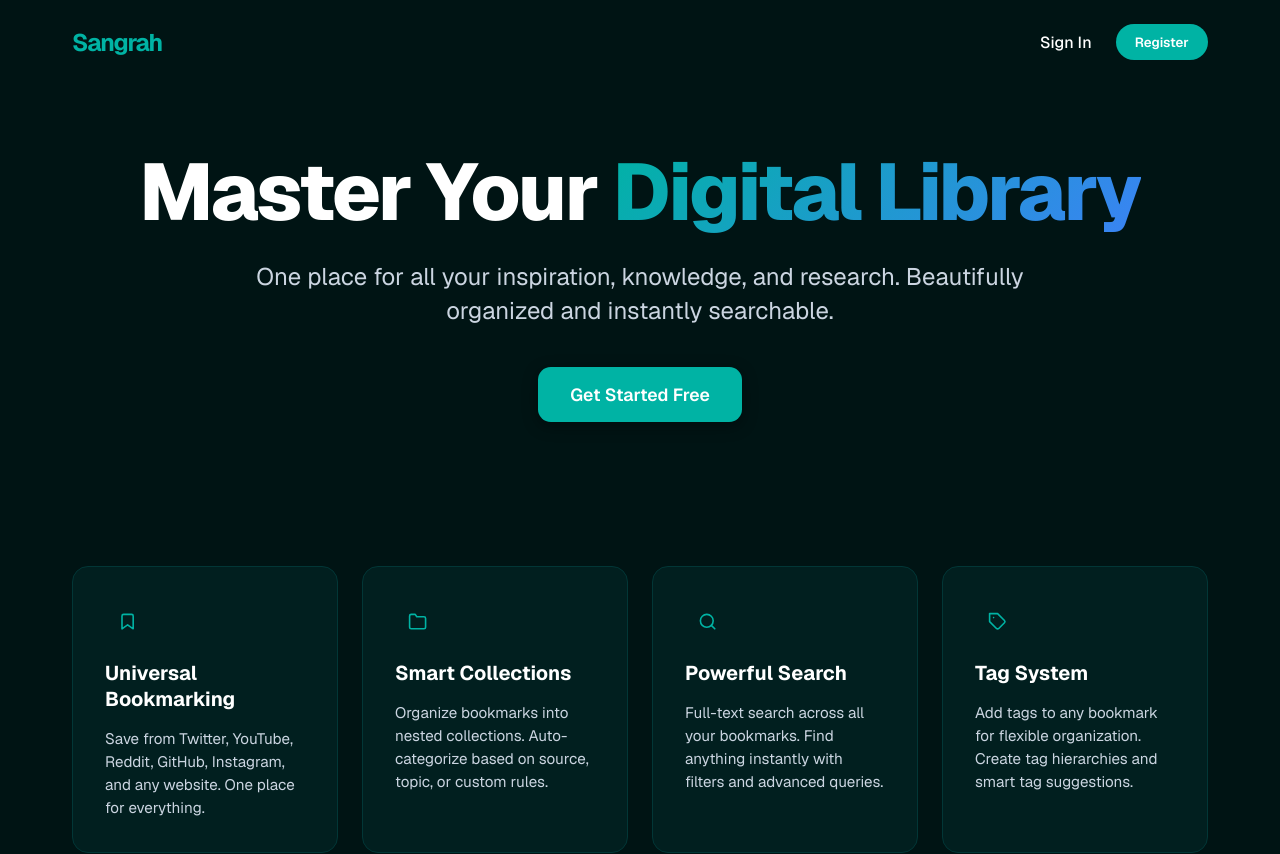
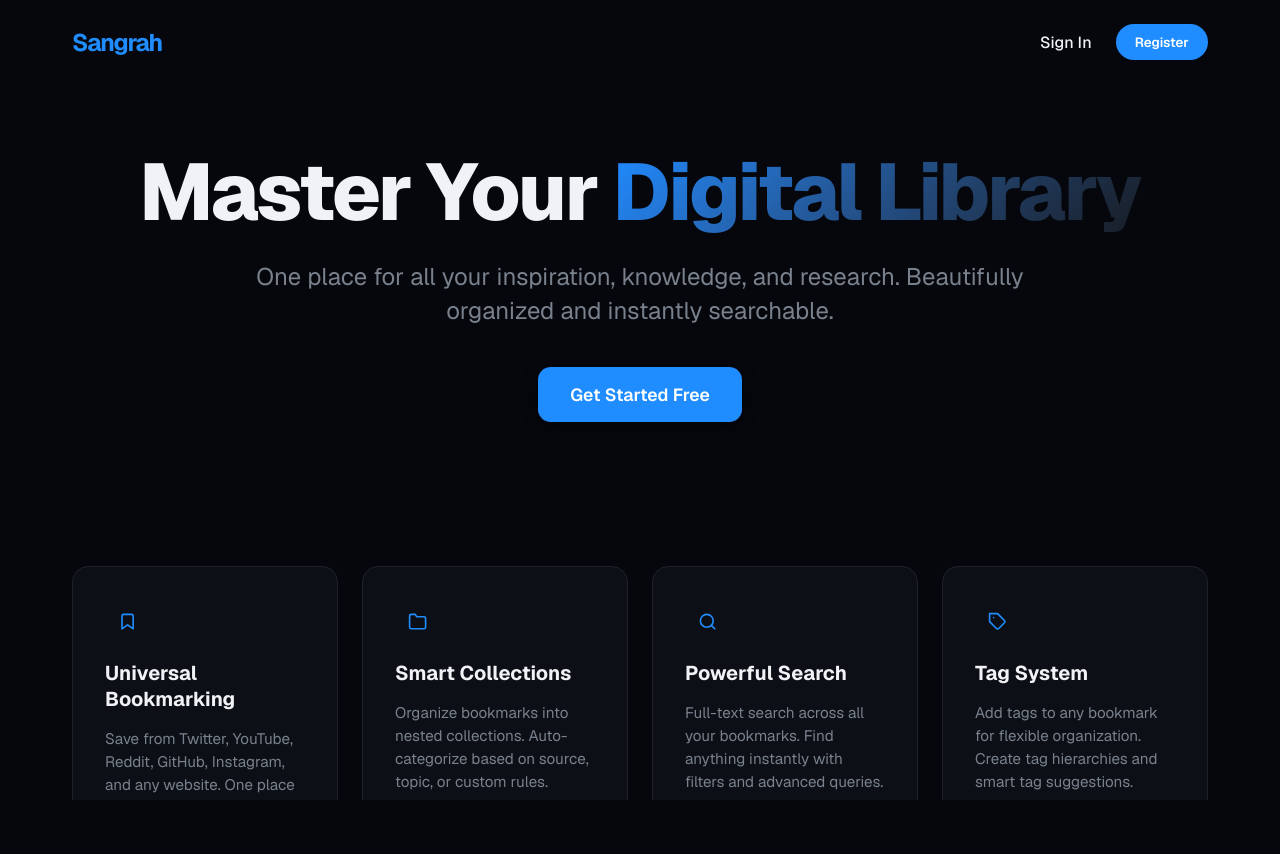
Before and after one commit to nikhilgoswami99/Bookmark-Management-System, a Next.js app: page / in a window 1280 px wide. Shown: the top 854 px of the page. After the commit the page ends 800 px from the top, so only its background shows below. Built offline with nearby package versions, Linux system fonts and the light colour scheme; no server answers.

Commit message:
Implemented the search funtionality based on search query and tags.

```diff
--- /dev/null
+++ b/app/api/tags/route.ts
@@ -0,0 +1,25 @@
+import { NextResponse } from "next/server";
+import { connectDB } from "@/lib/connectDB";
+import Bookmark from "@/lib/models/bookmark";
+import { getSession } from "@/lib/getSession";
+
+export async function GET() {
+  try {
+    const userId = await getSession();
+    if (!userId) return NextResponse.json({ error: "Unauthorized" }, { status: 401 });
+
+    await connectDB();
+
+    // The .distinct() method returns an array of unique values for a field
+    const uniqueTags = await Bookmark.distinct("tags", { ownerId: userId });
+
+    console.log(uniqueTags);
+
+    // Sort them alphabetically for a better UI
+    const sortedTags = uniqueTags.sort((a, b) => a.localeCompare(b));
+
+    return NextResponse.json(sortedTags, { status: 200 });
+  } catch (error) {
+    return NextResponse.json({ error: "Failed to fetch tags" }, { status: 500 });
+  }
+}
--- a/app/globals.css
+++ b/app/globals.css
@@ -1,64 +1,63 @@
 :root {
   color-scheme: dark;
 
-  /* Brand Colors - Dark (Default) */
-  --primary-color: #00b3a4;
-  --primary-light: #012b2b;
-  --secondary-color: #3b82f6;
+  /* Theme Colors - Dark (Default) */
+  --background: oklch(0.13 0.015 260);
+  --foreground: oklch(0.96 0.005 260);
+  --card: oklch(0.17 0.015 260);
+  --card-foreground: oklch(0.96 0.005 260);
+  --popover: oklch(0.17 0.015 260);
+  --popover-foreground: oklch(0.96 0.005 260);
+  --primary: oklch(0.65 0.2 255);
+  --primary-foreground: oklch(0.99 0 0);
+  --secondary: oklch(0.22 0.015 260);
+  --secondary-foreground: oklch(0.92 0.005 260);
+  --muted: oklch(0.22 0.015 260);
+  --muted-foreground: oklch(0.6 0.02 260);
+  --accent: oklch(0.7 0.18 165);
+  --accent-foreground: oklch(0.13 0.02 260);
+  --destructive: oklch(0.396 0.141 25.723);
+  --destructive-foreground: oklch(0.637 0.237 25.331);
+  --border: oklch(0.25 0.015 260);
+  --input: oklch(0.25 0.015 260);
+  --ring: oklch(0.65 0.2 255);
+  --chart-1: oklch(0.65 0.2 255);
+  --chart-2: oklch(0.7 0.18 165);
+  --chart-3: oklch(0.75 0.15 45);
+  --chart-4: oklch(0.65 0.2 340);
+  --chart-5: oklch(0.8 0.12 80);
+  --sidebar: oklch(0.15 0.015 260);
+  --sidebar-foreground: oklch(0.96 0.005 260);
+  --sidebar-primary: oklch(0.65 0.2 255);
+  --sidebar-primary-foreground: oklch(0.99 0 0);
+  --sidebar-accent: oklch(0.22 0.02 255);
+  --sidebar-accent-foreground: oklch(0.92 0.005 260);
+  --sidebar-border: oklch(0.25 0.015 260);
+  --sidebar-ring: oklch(0.65 0.2 255);
 
-  /* Neutral Colors - Dark (Default) */
-  --bg-color: #001414;
-  --surface-color: #011f1f;
-  --border-color: #023636;
-  --input-bg: #001f1f;
-
-  /* Text Colors - Dark (Default) */
-  --text-main: #ffffff;
-  --text-main-hover: #00b3a4;
-  --text-muted: #cbd5e1;
-  --text-placeholder: #64748b;
-  --text-light: #94a3b8;
-  --text-white: #ffffff;
-
-  /* Action Colors - Dark (Default) */
-  --error-color: #ef4444;
+  /* Legacy Variable Mappings (Mapping new colors to existing variable names) */
+  --primary-color: var(--primary);
+  --primary-light: var(--sidebar-accent);
+  --secondary-color: var(--secondary);
+  --bg-color: var(--background);
+  --surface-color: var(--card);
+  --border-color: var(--border);
+  --input-bg: var(--input);
+  --text-main: var(--foreground);
+  --text-main-hover: var(--primary);
+  --text-muted: var(--muted-foreground);
+  --text-placeholder: oklch(0.6 0.02 260 / 0.7);
+  --text-light: var(--muted-foreground);
+  --text-white: oklch(0.99 0 0);
+  --error-color: var(--destructive);
   --shadow-color: rgba(0, 0, 0, 0.4);
-
-  /* Component Specific - Dark (Default) */
-  --accent-bg: #023636;
-  --accent-text: #ffffff;
+  --accent-bg: var(--accent);
+  --accent-text: var(--accent-foreground);
 }
 
-[data-theme="dark"] {
-  color-scheme: dark;
 
-  /* Brand Colors - Dark Override */
-  --primary-color: #00b3a4;
-  --primary-light: #012b2b;
-  --secondary-color: #3b82f6;
 
-  /* Neutral Colors - Dark Override */
-  --bg-color: #001414;
-  --surface-color: #011f1f;
-  --border-color: #023636;
-  --input-bg: #001f1f;
 
-  /* Text Colors - Dark Override */
-  --text-main: #ffffff;
-  --text-main-hover: #00b3a4;
-  --text-muted: #cbd5e1;
-  --text-placeholder: #64748b;
-  --text-light: #94a3b8;
-  --text-white: #ffffff;
-
-  /* Action Colors - Dark Override */
-  --error-color: #ef4444;
-  --shadow-color: rgba(0, 0, 0, 0.4);
-
-  /* Component Specific - Dark Override */
-  --accent-bg: #023636;
-  --accent-text: #ffffff;
-}
 
 [data-theme="light"] {
   color-scheme: light;
@@ -89,6 +88,27 @@
   /* Component Specific - Light */
   --accent-bg: #023636;
   --accent-text: #ffffff;
+
+  /* Theme Naming Mappings (Ensures new variable names work in light mode too) */
+  --background: var(--bg-color);
+  --foreground: var(--text-main);
+  --card: var(--surface-color);
+  --card-foreground: var(--text-main);
+  --popover: var(--surface-color);
+  --popover-foreground: var(--text-main);
+  --primary: var(--primary-color);
+  --primary-foreground: #ffffff;
+  --secondary: var(--secondary-color);
+  --secondary-foreground: #ffffff;
+  --muted: var(--primary-light);
+  --muted-foreground: var(--text-muted);
+  --accent: var(--accent-bg);
+  --accent-foreground: var(--accent-text);
+  --destructive: var(--error-color);
+  --destructive-foreground: #ffffff;
+  --border: var(--border-color);
+  --input: var(--input-bg);
+  --ring: var(--primary-color);
 }
 
 * {
@@ -97,6 +117,13 @@
   margin: 0;
 }
 
+html, body {
+  height: 100%;
+  margin: 0;
+  padding: 0;
+  overflow: hidden;
+}
+
 body {
   background-color: var(--bg-color);
   font-family: 'Segoe UI', 'Roboto', 'Oxygen',
```
Also changed, not shown: app/(main)/dashboard/page.tsx (+20 -2 lines), components/clientLayout/ClientLayout.tsx (+4 -4 lines), components/clientLayout/clientLayout.module.css (+9 -1 lines), components/navbar/navbar.module.css (+3 -47 lines), components/navbar/navbar.tsx (+4 -10 lines), components/searchBar/searchBar.module.css (added, +55 -0 lines), components/searchBar/searchBar.tsx (added, +39 -0 lines), components/sidebar/sidebar.tsx (+19 -16 lines).
